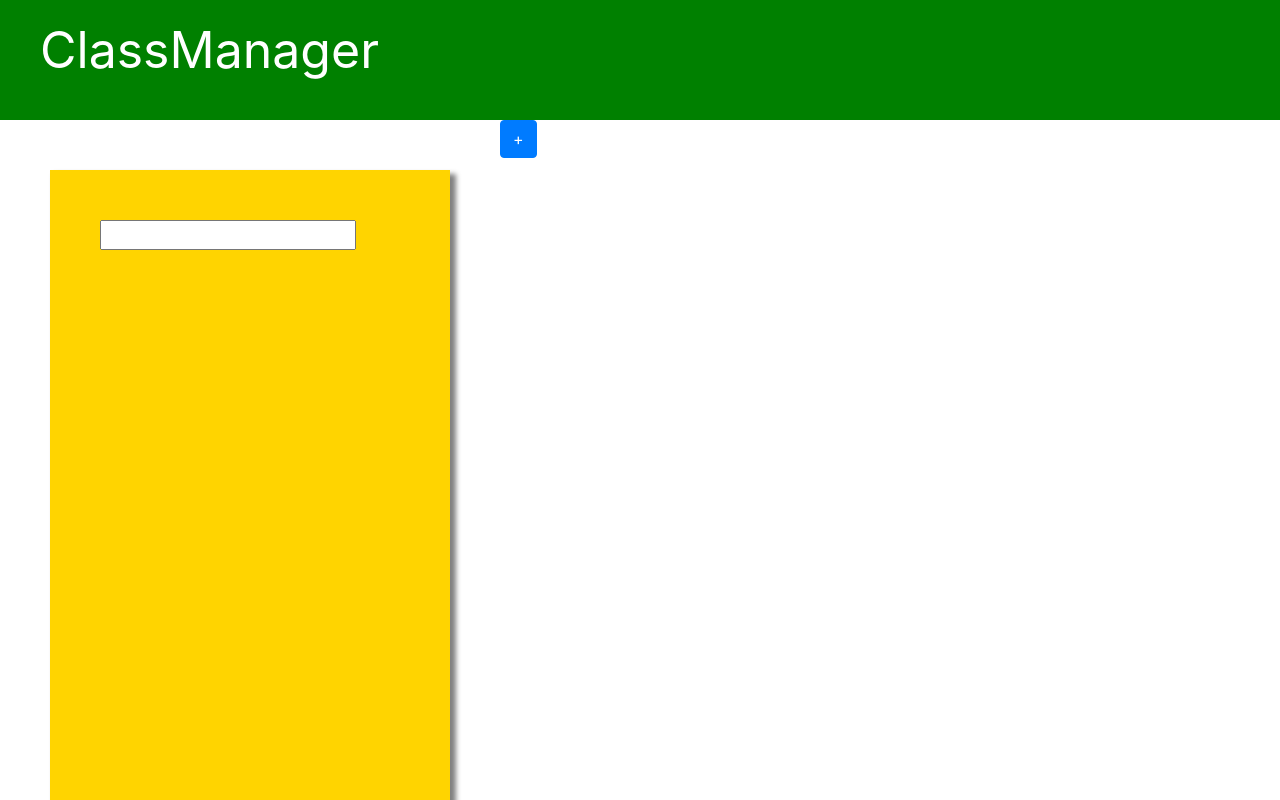
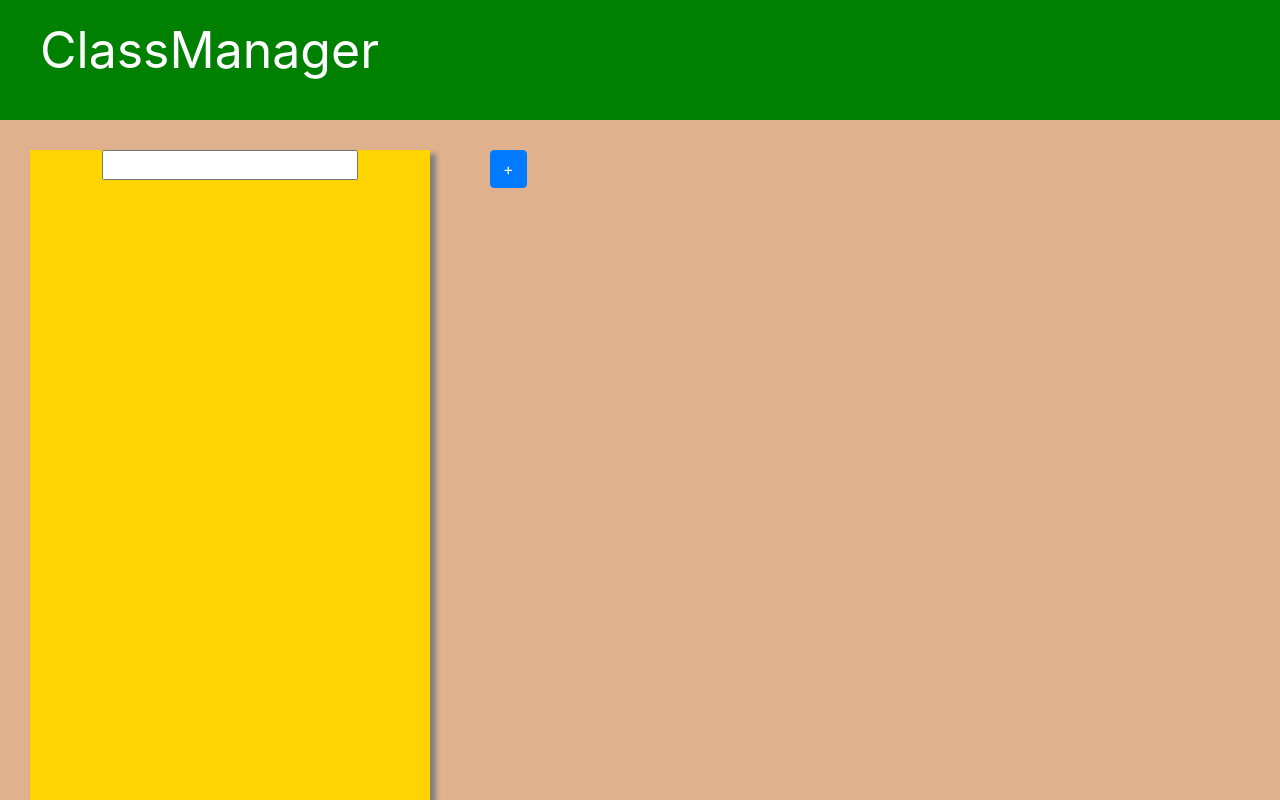
Before and after one commit to sky21kr/ClassManager_React, a React (Create React App) app: page / in a window 1280 px wide. Shown: the top 800 px of the page. Built offline with nearby package versions, Linux system fonts and the light colour scheme.

Commit message:
css 수정 중

```diff
--- a/src/App.js
+++ b/src/App.js
@@ -102,22 +102,20 @@ class App extends Component {
     })
 
     return (
-      <div>
+      <div className="body">
         <TopBar/>
         <div className="contents">
-          <div>
+          <div className="leftSide">
             <MainToDoTemplate
               toDoList={mainToDoList}
               changeMainToDoList={this.changeMainToDoList}
             />
           </div>
-          <div>
+          <div className="rightSide">
             { classTemplateList }
-            <div>
               <AddClassTemplate
                 addClass={this.addClass}
               />
-            </div>
           </div>
         </div>
       </div>
--- a/src/App.scss
+++ b/src/App.scss
@@ -1,3 +1,18 @@
+.body {
+    background-color: #DFB18C;
+    // background-image: url('./images/cork-board-background.jpg')
+}
+
 .contents {
     display: flex;
 }
+
+.leftSide {
+    padding: 30px;
+}
+
+.rightSide {
+    padding: 30px;
+    display: flex;
+    flex-wrap: wrap;
+}
--- a/src/components/ClassToDoTemplate.js
+++ b/src/components/ClassToDoTemplate.js
@@ -2,6 +2,7 @@ import React, { Component } from 'react'
 import ClassName from './ClassName'
 import ToDoForm from './ToDoForm'
 import ToDoList from './ToDoList'
+import './ClassToDoTemplate.scss'
 
 class ClassToDoTemplate extends Component {
 
@@ -21,13 +22,15 @@ class ClassToDoTemplate extends Component {
         const { info } = this.props;
 
         return(
-            <div>
+            <div className="classToDoTemplate">
+                <div className="classToDoHeader">
                     <ClassName
                         title={info.name}
                     />
                     <ToDoForm
                         handleSubmit={this.handleSubmit}
                     />
+                </div>
                 <ToDoList
                     toDoList={info.toDoList}
                     handleCheck={this.handleCheck}
--- /dev/null
+++ b/src/components/ClassToDoTemplate.scss
@@ -0,0 +1,24 @@
+.classToDoTemplate {
+    background-color: white;
+    margin-right: 50px;
+    margin-bottom: 50px;
+    width: 280px;
+    height: 500px;
+    display: flex;
+    flex-direction: column;
+    align-items: center;
+    // border: 1px solid black;
+    border-radius: 20px;
+    box-shadow: 5px 5px 5px 1px gray;
+}
+
+.classToDoHeader {
+    display: flex;
+    flex-direction: column;
+    align-items: center;
+    justify-content: center;
+    width: 100%;
+    border-radius: 16px 16px 0px 0px;
+    height: 90px;
+    background-color: #B3DEF6;
+}
--- a/src/components/MainToDoTemplate.js
+++ b/src/components/MainToDoTemplate.js
@@ -22,13 +22,17 @@ class MainToDoTemplate extends Component {
 
         return(
             <div className="mainToDoTemplate">
+                <div>
                     <ToDoForm
                         handleSubmit={this.handleSubmit}
                     />
+                </div>
+                <div className="mainToDoBody">
                     <ToDoList
                         toDoList={toDoList}
                         handleCheck={this.handleCheck}
                     />
+                </div>
             </div>
         )
     }
--- a/src/components/MainToDoTemplate.scss
+++ b/src/components/MainToDoTemplate.scss
@@ -1,11 +1,14 @@
 .mainToDoTemplate {
-    padding: 50px;
-    margin: 50px;
     margin-bottom: 0px;
     width: 400px;
     height: 900px;
-    border: 1px none black;
-    border-bottom: none;
     box-shadow: 5px 5px 5px 1px gray;
     background-color: #FFD400;
+    display: flex;
+    flex-direction: column;
+    align-items: center;
 }
+
+.mainToDoBody {
+    width: 90%;
+}
--- a/src/components/ToDoItem.js
+++ b/src/components/ToDoItem.js
@@ -1,4 +1,5 @@
 import React, { Component } from 'react'
+import './ToDoItem.scss'
 
 class ToDoItem extends Component {
     render() {
@@ -6,7 +7,7 @@ class ToDoItem extends Component {
         return(
             <div>
                 <li>
-                    <button onClick={ () => handleCheck(id)}>✔️</button>
+                    <button className="checkBtn" onClick={ () => handleCheck(id)}>✔️</button>
                     { value }
                 </li>
             </div>
--- /dev/null
+++ b/src/components/ToDoItem.scss
@@ -0,0 +1,8 @@
+li {
+    list-style:none;
+}
+
+.checkBtn {
+    border: none;
+    background-color: transparent;
+}
```
Also changed, not shown: 2 other files (tests, documents, lock files or other folders). Lines whose indentation alone changed are shown as unchanged.
